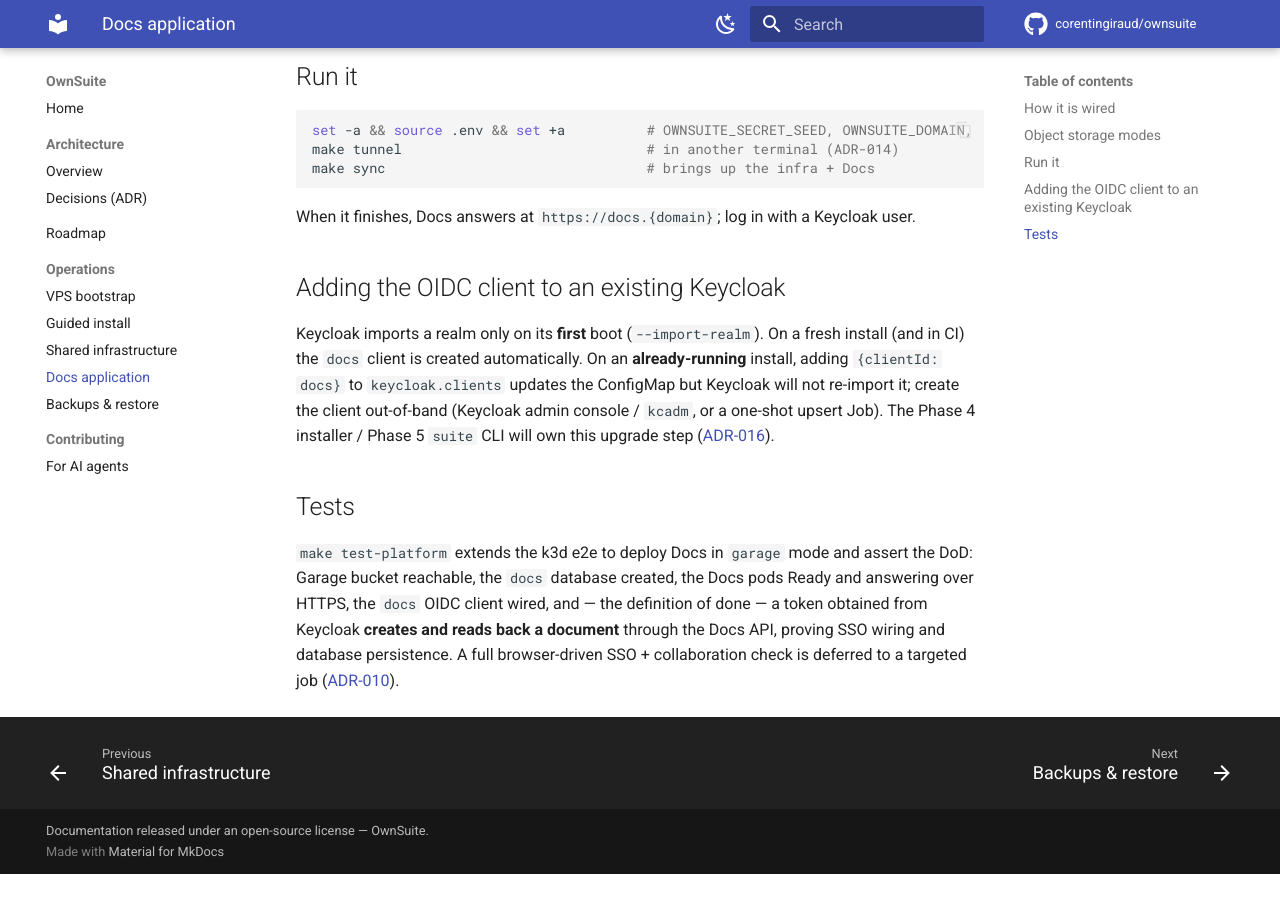
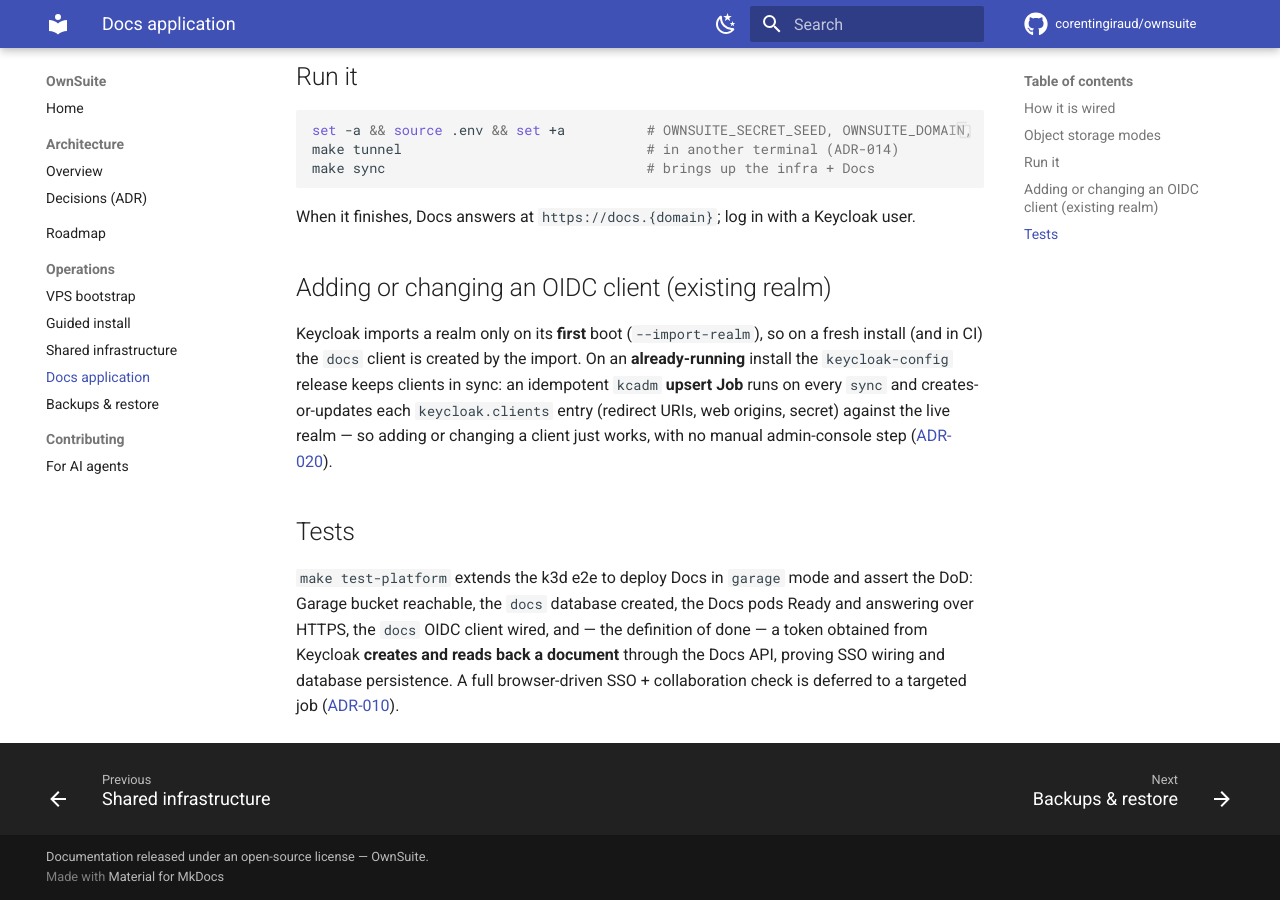
Before and after one commit to corentingiraud/ownsuite, an MkDocs documentation site: the page built from docs/operations/docs.md, in a window 1280 px wide and 900 px high, scrolled down 1508 px. Built offline with MkDocs 1.6.1 and Material for MkDocs 9.7.7, drawn with Linux system fonts in a browser that asks for light colours; comment, search, counter and statistics services are not loaded; before the commit the page ends 2382 px from its top, so only the background shows below that.

Commit message:
docs: reflect shipped Phase 4 work in platform.md and docs.md
- platform.md: add the `keycloak-config` release (#11) to the Helmfile release
  table; note the staging→production issuer flow on the TLS knob.
- docs.md: the "existing realm" OIDC-client step is now automated by the
  keycloak-config kcadm upsert Job (ADR-020), not a manual out-of-band TODO.

```diff
--- a/docs/operations/docs.md
+++ b/docs/operations/docs.md
@@ -63,14 +63,15 @@
 
 When it finishes, Docs answers at `https://docs.{domain}`; log in with a Keycloak user.
 
-## Adding the OIDC client to an existing Keycloak
+## Adding or changing an OIDC client (existing realm)
 
-Keycloak imports a realm only on its **first** boot (`--import-realm`). On a fresh install
-(and in CI) the `docs` client is created automatically. On an **already-running** install,
-adding `{clientId: docs}` to `keycloak.clients` updates the ConfigMap but Keycloak will not
-re-import it; create the client out-of-band (Keycloak admin console / `kcadm`, or a one-shot
-upsert Job). The Phase 4 installer / Phase 5 `suite` CLI will own this upgrade step
-([ADR-016](../architecture/decisions.md#adr-016-docs-impress-integration-one-namespace-traefik-ingress-oidc-split)).
+Keycloak imports a realm only on its **first** boot (`--import-realm`), so on a fresh
+install (and in CI) the `docs` client is created by the import. On an **already-running**
+install the `keycloak-config` release keeps clients in sync: an idempotent `kcadm` **upsert
+Job** runs on every `sync` and creates-or-updates each `keycloak.clients` entry (redirect
+URIs, web origins, secret) against the live realm — so adding or changing a client just
+works, with no manual admin-console step
+([ADR-020](../architecture/decisions.md#adr-020-keycloak-realm-convergence-idempotent-oidc-client-upsert)).
 
 ## Tests
 
```
Also changed, not shown: docs/operations/platform.md (+2 -1 lines).
